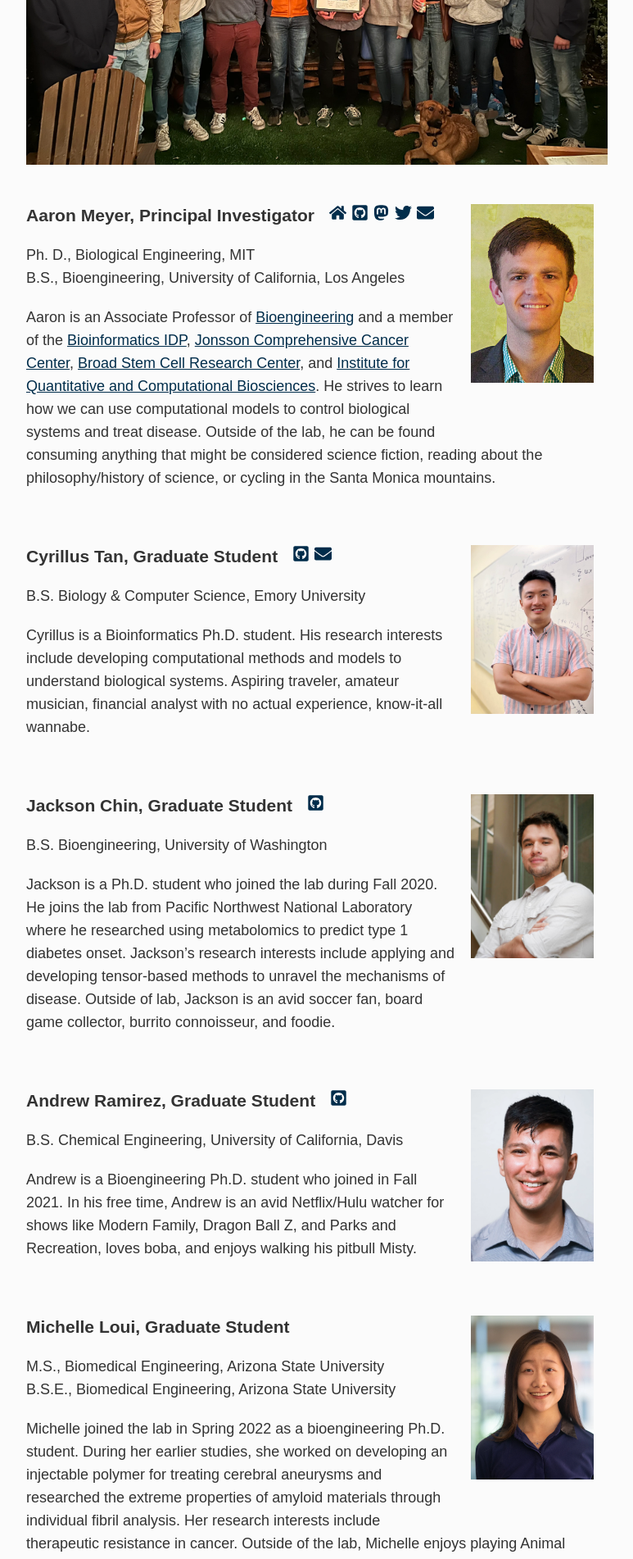
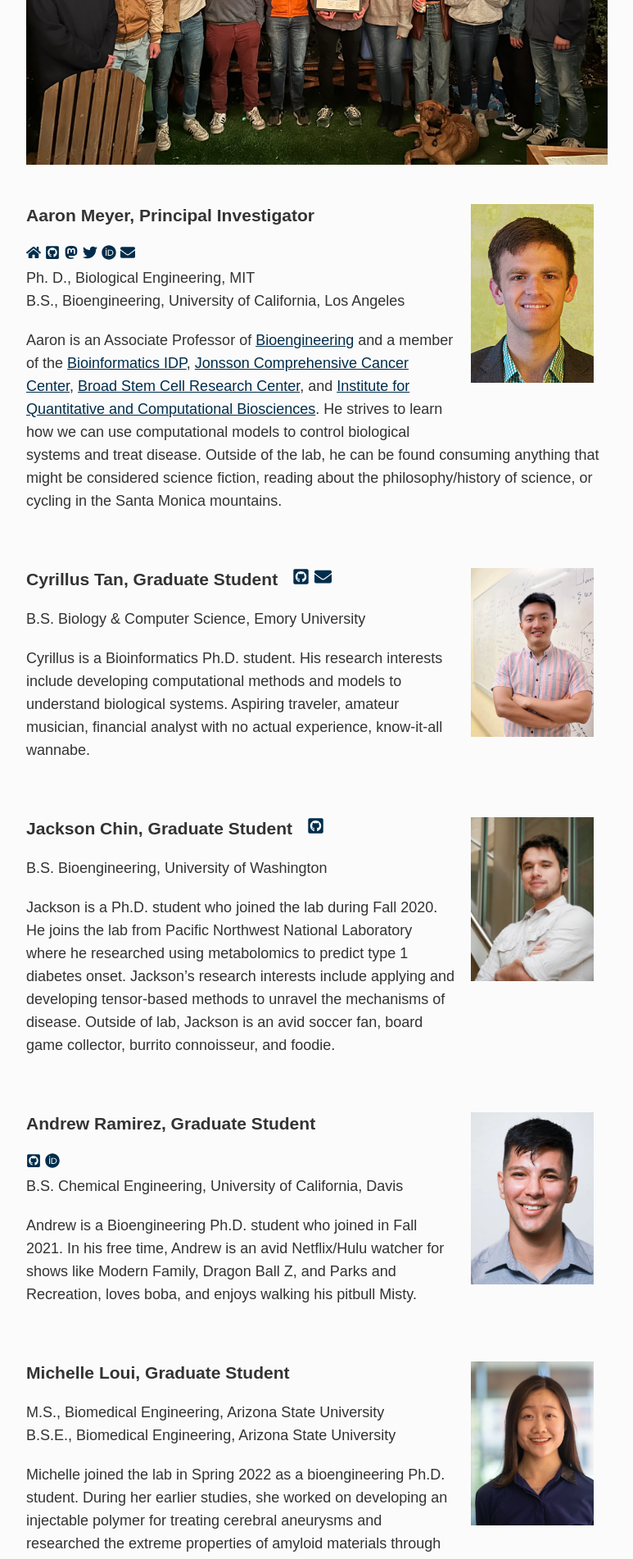
Before and after one commit to meyer-lab/asmlab.org, a Jekyll site: the page built from team/index.md, in a window 1280 px wide. Shown: the part 392-2294 px from the top of the page at 82% size, without its empty margins (253-1026 px from the left). Built offline with Jekyll 4.4.1, drawn with Linux system fonts in a browser that asks for light colours; some web fonts are replaced.

Commit message:
Add ORCID IDs

```diff
--- a/_includes/icons.html
+++ b/_includes/icons.html
@@ -2,6 +2,9 @@
   <defs>
     <symbol id="fa-mastadon" viewBox="0 0 448 512">
       <path d="M433 179.11c0-97.2-63.71-125.7-63.71-125.7-62.52-28.7-228.56-28.4-290.48 0 0 0-63.72 28.5-63.72 125.7 0 115.7-6.6 259.4 105.63 289.1 40.51 10.7 75.32 13 103.33 11.4 50.81-2.8 79.32-18.1 79.32-18.1l-1.7-36.9s-36.31 11.4-77.12 10.1c-40.41-1.4-83-4.4-89.63-54a102.54 102.54 0 0 1-.9-13.9c85.63 20.9 158.65 9.1 178.75 6.7 56.12-6.7 105-41.3 111.23-72.9 9.8-49.8 9-121.5 9-121.5zm-75.12 125.2h-46.63v-114.2c0-49.7-64-51.6-64 6.9v62.5h-46.33V197c0-58.5-64-56.6-64-6.9v114.2H90.19c0-122.1-5.2-147.9 18.41-175 25.9-28.9 79.82-30.8 103.83 6.1l11.6 19.5 11.6-19.5c24.11-37.1 78.12-34.8 103.83-6.1 23.71 27.3 18.4 53 18.4 175z"></path>
+    </symbol>
+    <symbol id="fa-orcid" viewBox="0 0 512 512">
+      <path d="M294.8 188.2h-45.9V342h47.5c67.6 0 83.1-51.3 83.1-76.9 0-41.6-26.5-76.9-84.7-76.9zM256 8C119 8 8 119 8 256s111 248 248 248 248-111 248-248S393 8 256 8zm-80.8 360.8h-29.8v-207.5h29.8zm-14.9-231.1a19.6 19.6 0 1 1 19.6-19.6 19.6 19.6 0 0 1 -19.6 19.6zM300 369h-81V161.3h80.6c76.7 0 110.4 54.8 110.4 103.9C410 318.4 368.4 369 300 369z"/>
     </symbol>
     <symbol id="fa-envelope" viewBox="0 0 512 512">
       <title>envelope</title>
--- a/team/index.md
+++ b/team/index.md
@@ -6,7 +6,13 @@ title: Team
 
 <div class="span_3 right"><img src="/public/photos/aaron.jpg" width="150px" alt="Aaron's picture" /></div>
 
-### Aaron Meyer, Principal Investigator&nbsp;&nbsp;&nbsp;<a href="https://ameyer.me"><svg class="svg-icon"><use xlink:href="#fa-home"></use></svg></a>  <a href="https://github.com/aarmey"><svg class="svg-icon"><use xlink:href="#fa-github"></use></svg></a>  <a rel="me" href="https://mstdn.science/@aarmey"><svg class="svg-icon"><use xlink:href="#fa-mastadon"></use></svg></a>  <a href="https://www.twitter.com/aarmey"><svg class="svg-icon"><use xlink:href="#fa-twitter"></use></svg></a>   <a href="mailto:ameyer@ucla.edu"><svg class="svg-icon"><use xlink:href="#fa-envelope"></use></svg></a>
+### Aaron Meyer, Principal Investigator&nbsp;&nbsp;&nbsp;
+<a href="https://ameyer.me"><svg class="svg-icon"><use xlink:href="#fa-home"></use></svg></a>
+<a href="https://github.com/aarmey"><svg class="svg-icon"><use xlink:href="#fa-github"></use></svg></a>
+<a href="https://mstdn.science/@aarmey"><svg class="svg-icon"><use xlink:href="#fa-mastadon"></use></svg></a>
+<a href="https://www.twitter.com/aarmey"><svg class="svg-icon"><use xlink:href="#fa-twitter"></use></svg></a>
+<a href="https://orcid.org/0000-0003-4513-1840"><svg class="svg-icon"><use xlink:href="#fa-orcid"></use></svg></a>
+<a href="mailto:ameyer@ucla.edu"><svg class="svg-icon"><use xlink:href="#fa-envelope"></use></svg></a>
 Ph. D., Biological Engineering, MIT
 B.S., Bioengineering, University of California, Los Angeles
 
@@ -31,7 +37,9 @@ Jackson is a Ph.D. student who joined the lab during Fall 2020. He joins the lab
 <br />
 
 <div class="span_3 right"><img src="/public/photos/andrewr.webp" width="150px" alt="Andrew's picture" /></div>
-### Andrew Ramirez, Graduate Student&nbsp;&nbsp;&nbsp;<a href="https://github.com/andrewram4287"><svg class="svg-icon"><use xlink:href="#fa-github"></use></svg></a>
+### Andrew Ramirez, Graduate Student&nbsp;&nbsp;&nbsp;
+<a href="https://github.com/andrewram4287"><svg class="svg-icon"><use xlink:href="#fa-github"></use></svg></a>
+<a href="https://orcid.org/0009-0006-5746-9477"><svg class="svg-icon"><use xlink:href="#fa-orcid"></use></svg></a>
 B.S. Chemical Engineering, University of California, Davis
 
 Andrew is a Bioengineering Ph.D. student who joined in Fall 2021. In his free time, Andrew is an avid Netflix/Hulu watcher for shows like Modern Family, Dragon Ball Z, and Parks and Recreation, loves boba, and enjoys walking his pitbull Misty.
```
